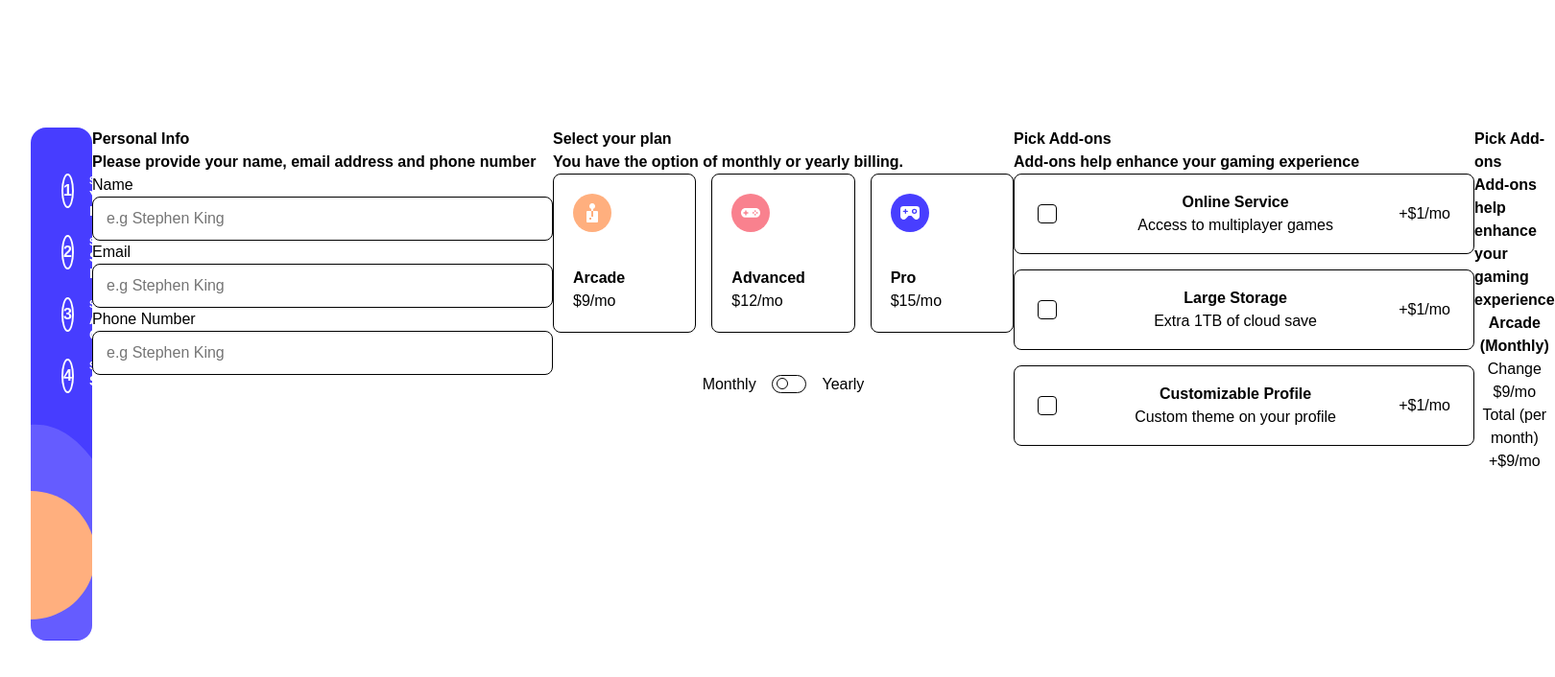
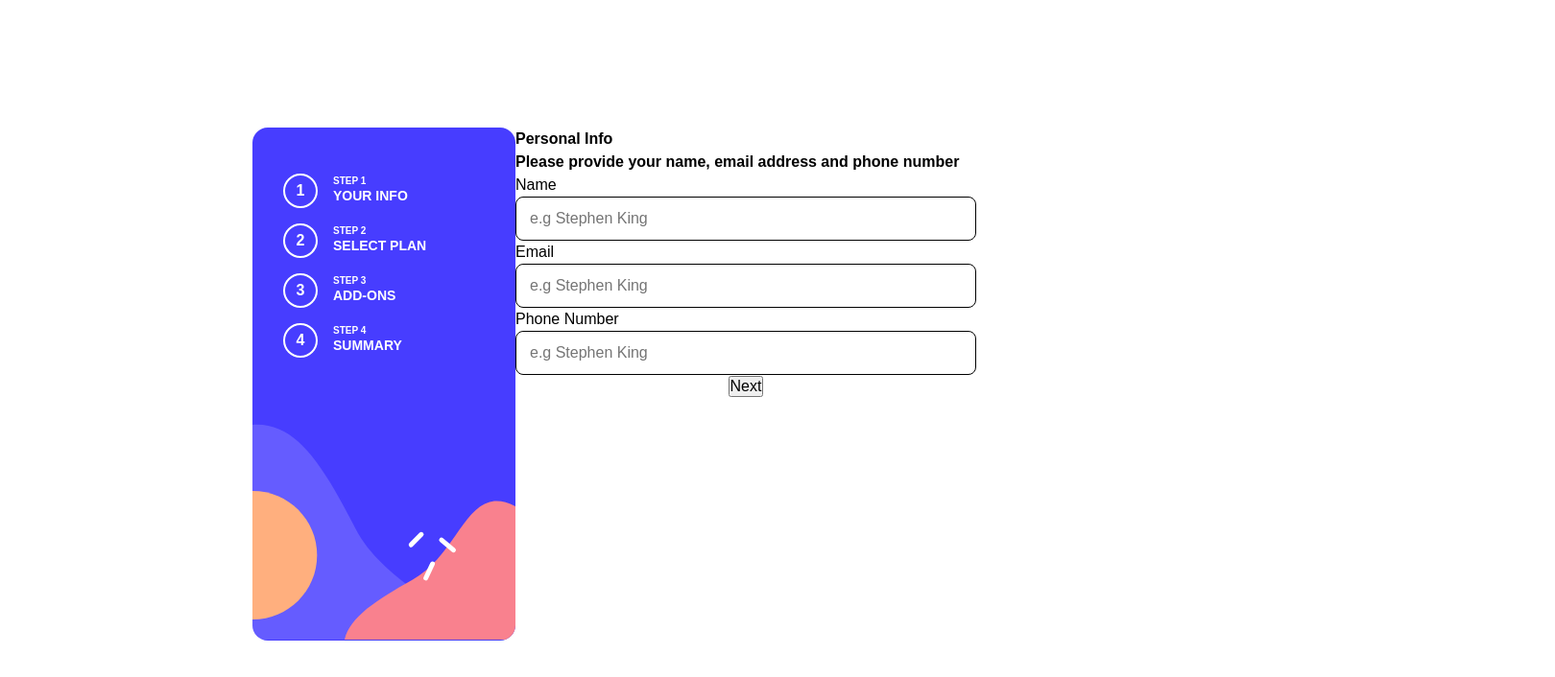
Before and after one commit to vs-webdev/multi-step-form, a React (Vite) app: page / in a window 1280 px wide. Shown: the top 706 px of the page at 96% size, 1620 px wide, since content can reach past the window. Built offline with nearby package versions, Linux system fonts and the light colour scheme.

Commit message:
Add next and back button functionaliy

```diff
--- a/src/App.jsx
+++ b/src/App.jsx
@@ -1,10 +1,7 @@
-import { useState } from 'react'
+import { useEffect, useState } from 'react'
 import './App.css'
 import StepsInfo from './components/StepsInfo'
-import One from './steps/One'
-import Two from './steps/Two'
-import Three from './steps/Three'
-import Four from './steps/Four'
+import StepPanel from './components/StepPanel'
 
 function App() {
   const [formData, setFormData] = useState({
@@ -29,10 +26,7 @@ function App() {
     <>
       <form action="" className='form-container'>
         <StepsInfo steps={steps}/>
-        <One />
-        <Two />
-        <Three />
-        <Four />
+        <StepPanel currentStep={currentStep} setCurrentStep={setCurrentStep} setCompleted={setCompleted}/>
       </form>
     </>
   )
--- /dev/null
+++ b/src/components/StepPanel.jsx
@@ -0,0 +1,36 @@
+import One from "../steps/One"
+import Two from "../steps/Two"
+import Three from "../steps/Three"
+import Four from "../steps/Four"
+
+const StepPanel = ({currentStep, setCurrentStep, setCompleted}) => {
+  const steps = [One, Two, Three, Four]
+  const ActiveStep = steps[currentStep - 1]
+
+  const onHandle = (event, word) => {
+    event.preventDefault()
+    if (word === 'nxt'){
+      setCurrentStep(prev => prev + 1)
+    } else if (word === 'back'){
+      setCurrentStep(prev => prev - 1)
+    } else {
+      setCompleted(true)
+    }
+  }
+
+  return (
+    <div className="step-panel">
+      <ActiveStep />
+      <div className="btn-container">
+        {currentStep !== 1 && <button onClick={(e) => onHandle(e, 'back')}>Back</button>}
+          {
+            currentStep !== 4
+            ? <button onClick={(e) => onHandle(e, 'nxt')}>Next</button>
+            : <button onClick={(e) => onHandle(e, 'confirm')}>Confirm</button>
+          }
+      </div>
+    </div>
+  )
+}
+
+export default StepPanel
```
Also changed, not shown: src/components/Buttons.jsx (deleted, +0 -11 lines).
